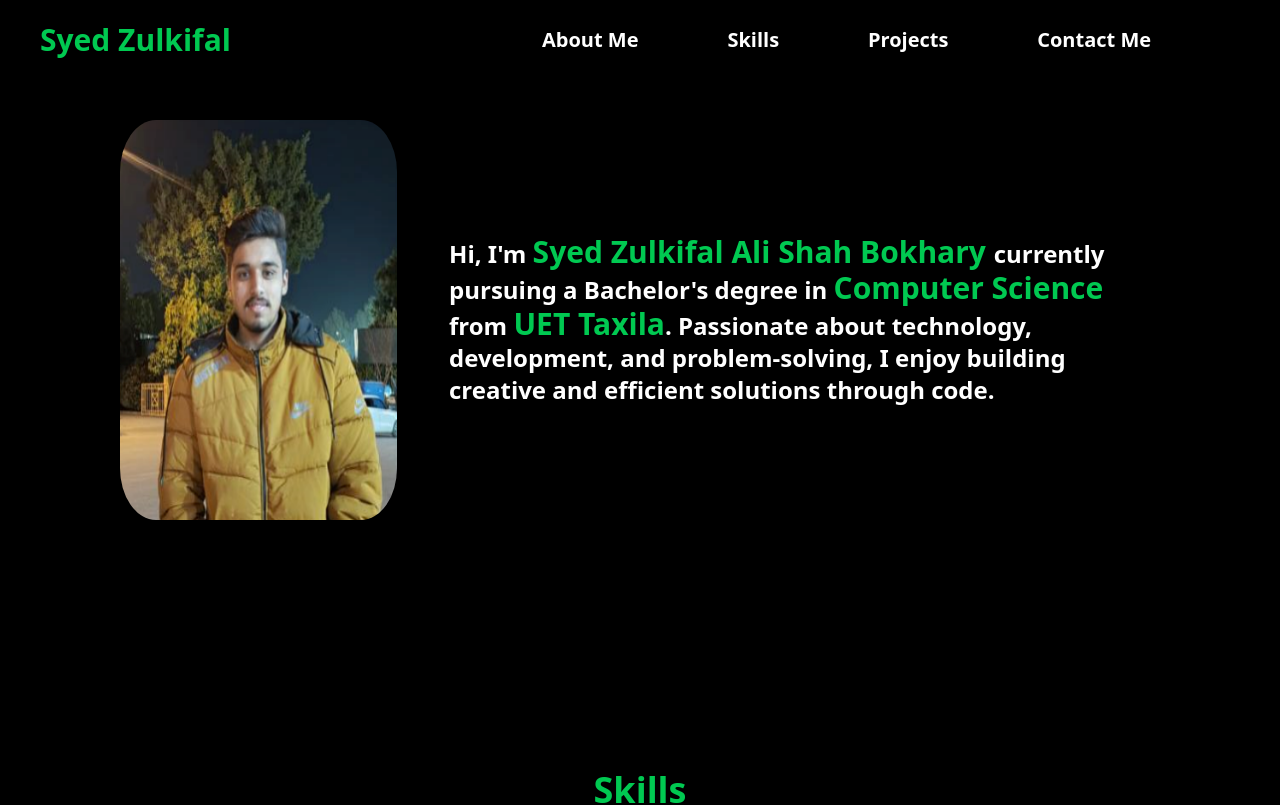
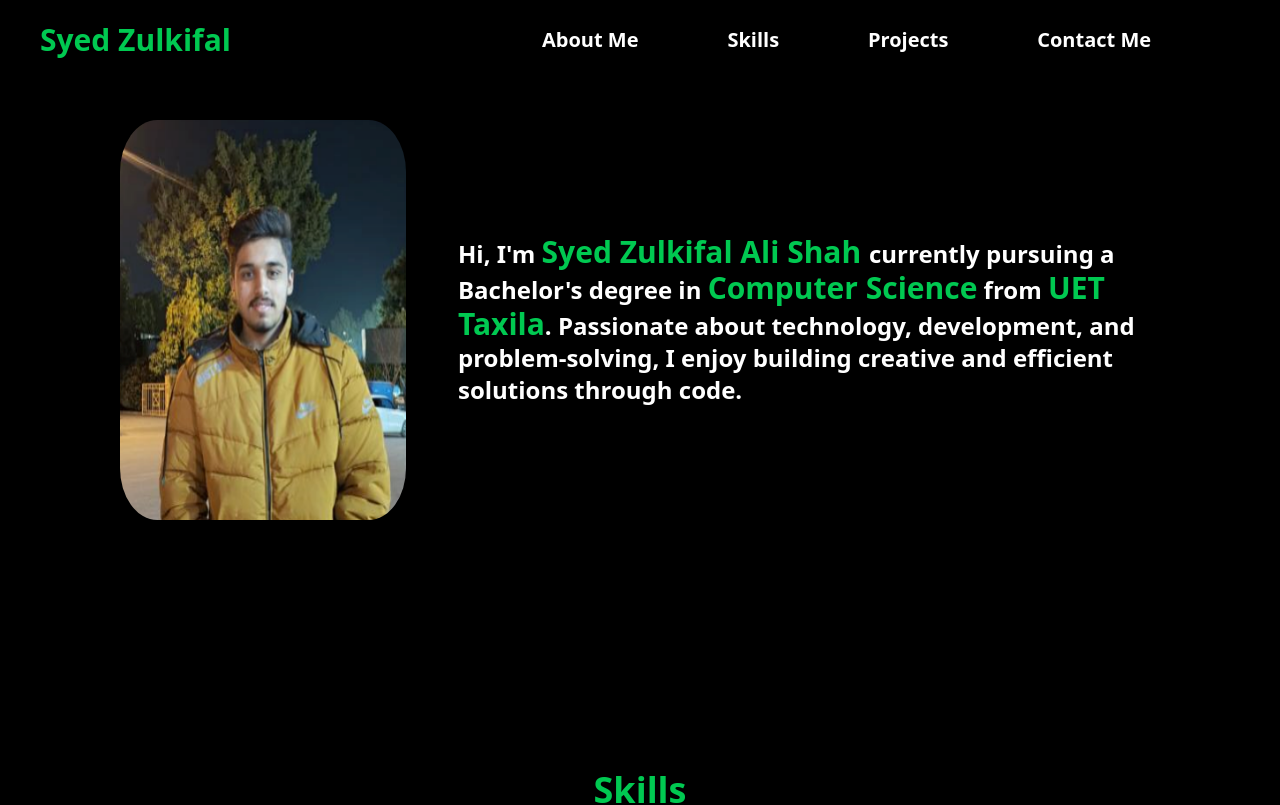
Before and after one commit to Zulkifal05/PersonalPortfolio, a React (Vite) app: page / in a window 1280 px wide. Shown: the top 805 px of the page. Built offline with nearby package versions, Linux system fonts and the light colour scheme.

Commit message:
Name changed from about section

```diff
--- a/src/components/About.jsx
+++ b/src/components/About.jsx
@@ -11,7 +11,7 @@ const About = ({AboutReference}) => {
       </div>
       <div className='min-w-[300px]'>
         <div>
-          <p className='font-bold text-white text-2xl [@media(max-width:768px)]:text-md'>Hi, I'm <span className='text-green-500 text-3xl font-bold'>Syed Zulkifal Ali Shah Bokhary </span>
+          <p className='font-bold text-white text-2xl [@media(max-width:768px)]:text-md'>Hi, I'm <span className='text-green-500 text-3xl font-bold'>Syed Zulkifal Ali Shah </span>
           currently pursuing a Bachelor's degree in <span   className='text-green-500 text-3xl font-bold [@media(max-width:768px)]:text-md'>Computer Science</span> from <span className='text-green-500 text-3xl font-bold'>UET Taxila</span>. Passionate about technology, development, and problem-solving, I enjoy building creative and efficient solutions through code.</p>
         </div>
       </div>
```
